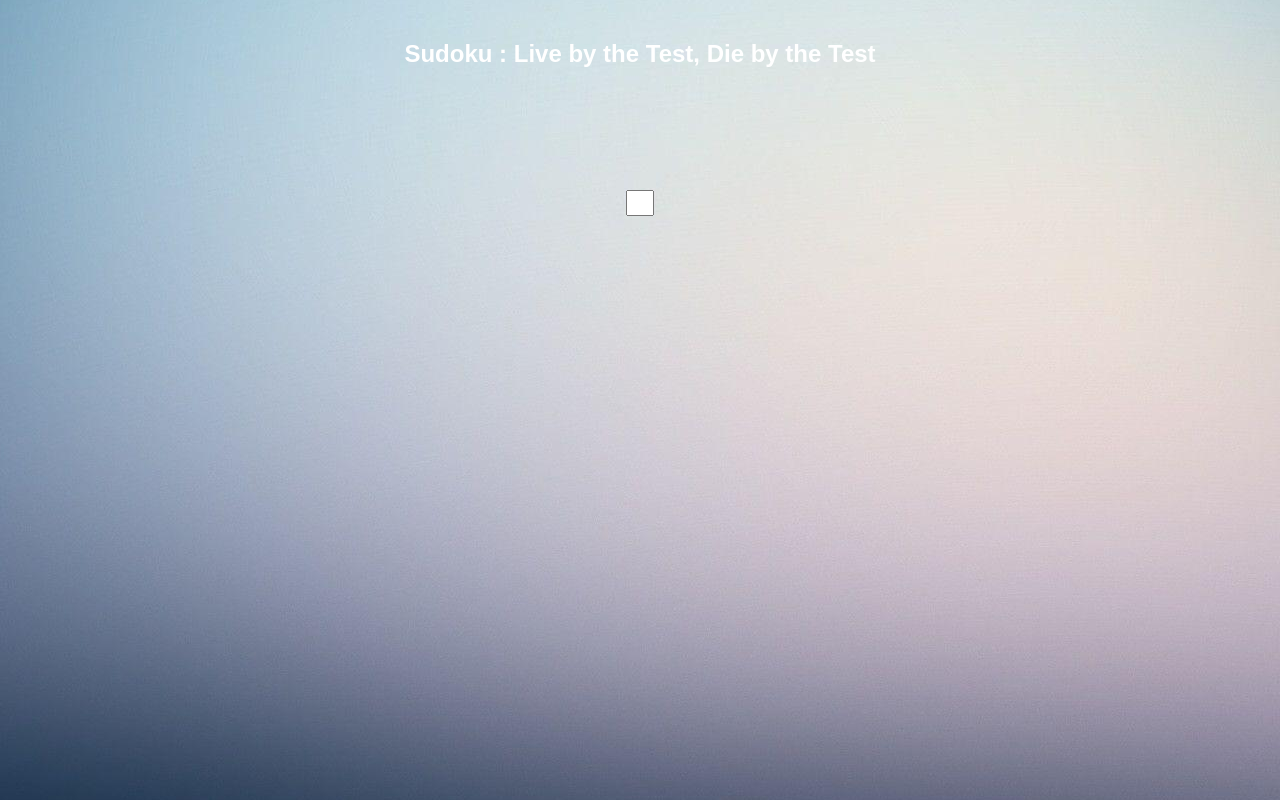
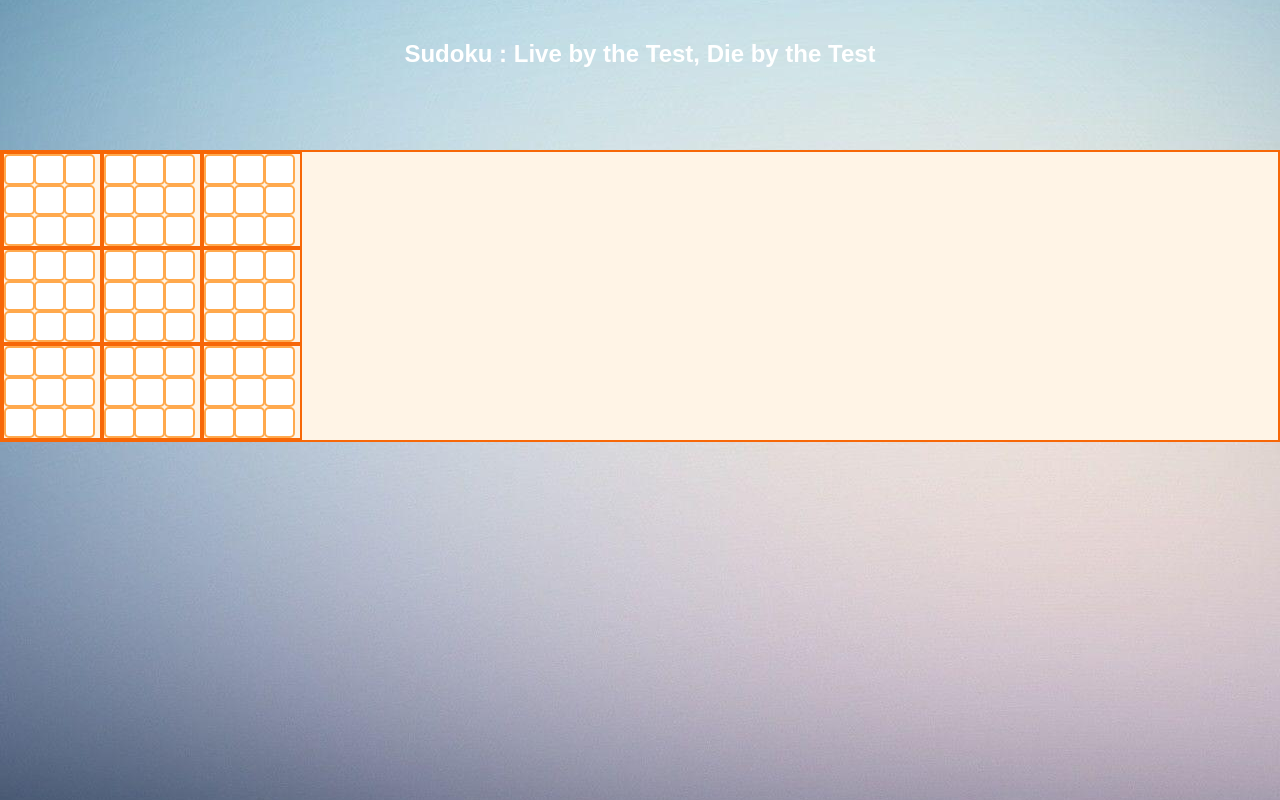
Before and after one commit to dgoldstein1/ReactTestingTutorial, a React (Create React App) app: page / in a window 1280 px wide. Built offline with nearby package versions, Linux system fonts and the light colour scheme.

Commit message:
created puzzle

```diff
--- a/src/Components/Puzzle.js
+++ b/src/Components/Puzzle.js
@@ -11,12 +11,23 @@ import Square from './Square';
 
 class Puzzle extends Component {
   render() {
+    let squares = [];
+    for (let i = 0 ; i < 81 ; i += 9) {
+      let subGrid = [];
+      for (let j = 0 ; j < 9 ; j ++) {
+        subGrid.push(<Square key={i + j}/>);
+      }
+      squares.push(subGrid);
+    }
+    let currSubGrid = 0;
     return (
-      <Square
-        callback={(newValue) => console.log(newValue)}
-        editable={true}
-        value={1}
-      />
+      <div className="puzzle">
+        {squares.map(subGrid =>
+          <div className="subGrid" key={currSubGrid += 1}>
+            {subGrid.map(el => el)}
+          </div>
+        )}
+      </div>
     );
   }
 }
--- a/src/css/Puzzle.css
+++ b/src/css/Puzzle.css
@@ -1 +1,17 @@
 /*Puzzle.css*/
+
+.puzzle {
+  display: grid;
+  grid-template-columns: 100px 100px 100px;
+  border: 2px solid #f76707;
+  background-color: #fff4e6;
+  z-index: 1;
+}
+
+.subGrid {
+  display: grid;
+  grid-template-columns: 30px 30px 30px;
+  border: 2px solid #f76707;
+  background-color: #fff4e6;
+  z-index: 1;
+}
--- a/src/css/Square.css
+++ b/src/css/Square.css
@@ -4,4 +4,11 @@
   text-align: center;
   width : 20px;
   height: 20px;
+  border: 2px solid #ffa94d;
+  border-radius: 5px;
+  padding: 1em;
+  color: #d9480f;
+  text-align: center;
 }
+
+* {box-sizing: border-box;}
```
